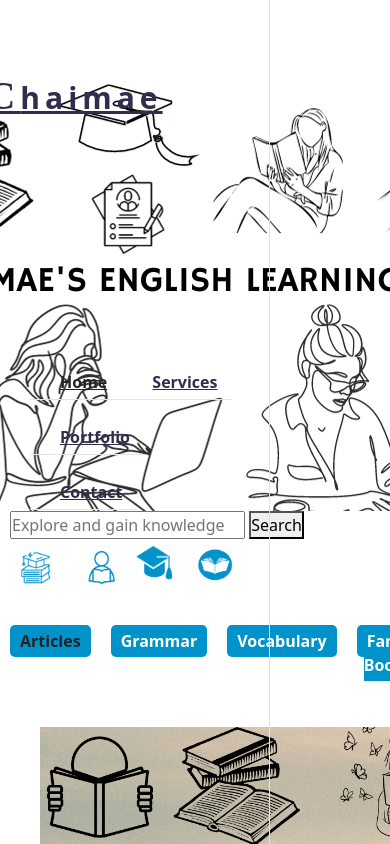
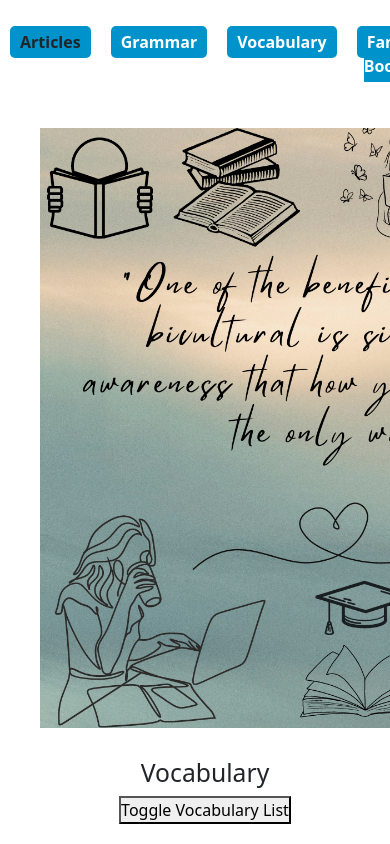
Before and after one commit to ChaimaeBouassab/learning-website2, a React (Create React App) app: page / in a window 390 px wide. Shown: the top 844 px of the page. Built offline with nearby package versions, Linux system fonts and the light colour scheme.

Commit message:
responsive

```diff
--- a/public/index.css
+++ b/public/index.css
@@ -101,136 +101,8 @@ box-sizing: border-box;
 ul{
 list-style: none;
 }
-.aside{
-    width: 270px;
-    background: var(--bg-black-100);
-    position: fixed;
-    left: 0;
-    top: 0;
-    padding: 30px;
-    height: 100%;
-    border-right: 1px solid var(--bg-black-50);
-    display: flex;
-    justify-content: center;
-    align-items: center;
-    z-index: 10;
 
 
-}
-.aside .logo{
-    position: absolute;
-    top: 50px;
-    font-size: 30px;
-    text-transform: capitalize;
-
-}
-.aside .logo a{
-    color: var(--text-black-900);
-    font-weight: 700;
-    padding: 15px 20px;
-    font-size: 30px;
-    letter-spacing: 5px;
-    position: relative;
-}
-.aside .logo span{
-    font-family: 'Clicler Script',cursive;
-    font-size: 40px;
-
-}
-.aside .logo a::before
-{
-    content: '';
-    position: absolute;
-    width: 20px;
-    height: 20px;
-    border-top: 5px solid var(--skin-color);
-    border-right: 5px solid var(--skin-color);
-    top: 0;
-    right: 0;
-}
-.aside .logo a::after
-{
-    content: '';
-    position: absolute;
-    width: 20px;
-    height: 20px;
-    border-top: 5px solid var(--skin-color);
-    border-right: 5px solid var(--skin-color);
-    top: 0;
-    right: 0;
-}
-.aside .nav-toggler{
-    height: 40px;
-    width: 45px;
-    border: 1px solid var(--bg-black-50);
-    cursor: pointer;
-    position: fixed;
-    left: 300px;
-    top: 20px ;
-    border-radius: 5px;
-    background: var(--bg-black-100);
-    display: none;
-    align-items: center;
-    justify-content: center;
-
-}
-.aside .nav-toggler span{
-    height: 2px;
-    width: 18px;
-    background: var(--skin-color);
-    display: inline-block;
-    position: relative;
-
-}
-
-
-.aside .nav-toggler span::before
-{
-    content:'';
-    height: 2px;
-    width: 18px;
-    background: var(--skin-color);
-    position: absolute;
-    top: -6px;
-    left: 0;
-
-}
-
-.aside .nav-toggler span::after
-{
-    content:'';
-    height: 2px;
-    width: 18px;
-    background: var(--skin-color);
-    position: absolute;
-    top: 6px;
-    left: 0;
-
-}
-
-.aside .nav {
-    margin-top: 50px;
-}
-.aside .nav li{
-    margin-bottom: 20px;
-    display: block;
-}
-.aside .nav li a {
-    font-size: 16px;
-    font-weight: 600;
-    display: block;
-    border-bottom: 1px solid var(--bg-black-50);
-    color: var(--text-black-900);
-    padding: 5px 15px;
-
-}
-.aside .nav li a.active{
-    color:var(--skin-color);
-}
-.aside .nav li a i
-{
-    margin-right: 15px ;
-}
 .home{
     min-height: 100vh;
     display: flex;
--- a/public/index.html
+++ b/public/index.html
@@ -1,7 +1,70 @@
 <!DOCTYPE html>
 <html lang="en">
   <head>
+    <!DOCTYPE html>
+    <html>
+      <head>
+      <meta name="viewport" content="width=device-width, initial-scale=1">
+      <style>
+      body {
+        font-family: Arial, Helvetica, sans-serif;
+        font-size: 20px;
+      }
+
+      #myBtn {
+        display: none;
+        position: fixed;
+        bottom: 20px;
+        right: 30px;
+        z-index: 99;
+        font-size: 18px;
+        border: none;
+        outline: none;
+        background-color: red;
+        color: white;
+        cursor: pointer;
+        padding: 15px;
+        border-radius: 4px;
+      }
+
+      </style>
+      </head>
+      <body>
+
+      <button onclick="topFunction()" id="myBtn" title="Go to top">Top</button>
+
+      <script>
+      // Get the button
+      let mybutton = document.getElementById("myBtn");
+
+      // When the user scrolls down 20px from the top of the document, show the button
+      window.onscroll = function() {scrollFunction()};
+
+      function scrollFunction() {
+        if (document.body.scrollTop > 20 || document.documentElement.scrollTop > 20) {
+          mybutton.style.display = "block";
+        } else {
+          mybutton.style.display = "none";
+        }
+      }
+
+      // When the user clicks on the button, scroll to the top of the document
+      function topFunction() {
+        document.body.scrollTop = 0;
+        document.documentElement.scrollTop = 0;
+      }
+      </script>
+
+      </body>
+      </html>
     <head>
+      <head>
+        <meta name="viewport" content="width=device-width, initial-scale=1.0">
+        <!-- Other meta tags and links go here -->
+      </head>
+      <body>
+        <div id="root"></div>
+      </body>
       <meta charset="UTF-8">
       <link rel="icon" href="/Books are Magic Classroom Reading poster (4).png" type="image/x-icon">
       <link rel="stylesheet" href="index.css">
@@ -23,6 +86,7 @@
   </head>
 
 
+
   <body>
       <header class="header">
           <div class="logo"><img src="/zzzzzzzz.png" alt=""></div>
@@ -36,21 +100,7 @@
               <a href="" class="jkk"><img src="/Screenshot 2023-10-09 121300.png" alt=""></a>
               <a href="" class="jkk"><img src="/Screenshot 2023-10-09 121208.png" alt=""></a>
           </div>
-          <div class="aside">
-            <div class="logo">
-                <a href="#"><span>C</span>haimae</a>
-            </div>
-            <div class="nav-toggler">
-                <span></span>
-            </div>
-            <ul class="nav">
-                <li><a href="#home" class="active"><i class="fa fa-home"></i>Home</a></li>
-                <li><a href="#services"><i class="fa fa-list"></i>Services</a></li>
-                <li><a href="#portfolio"><i class="fa fa-briefcase"></i>Portfolio</a></li>
-                <li><a href="#contact"><i class="fa fa-comments"></i>Contact</a></li>
 
-            </ul>
-        </div>
       </header>
 
     <noscript>You need to enable JavaScript to run this app.</noscript>
```
